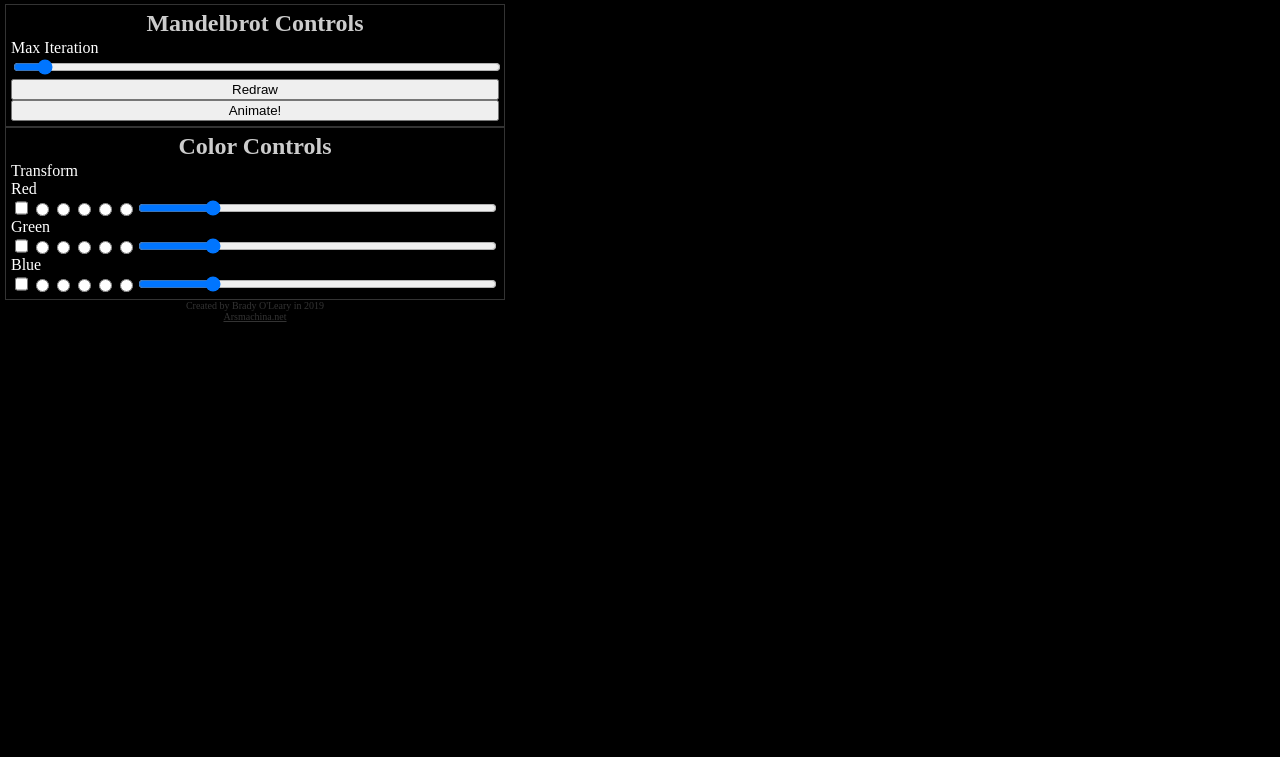
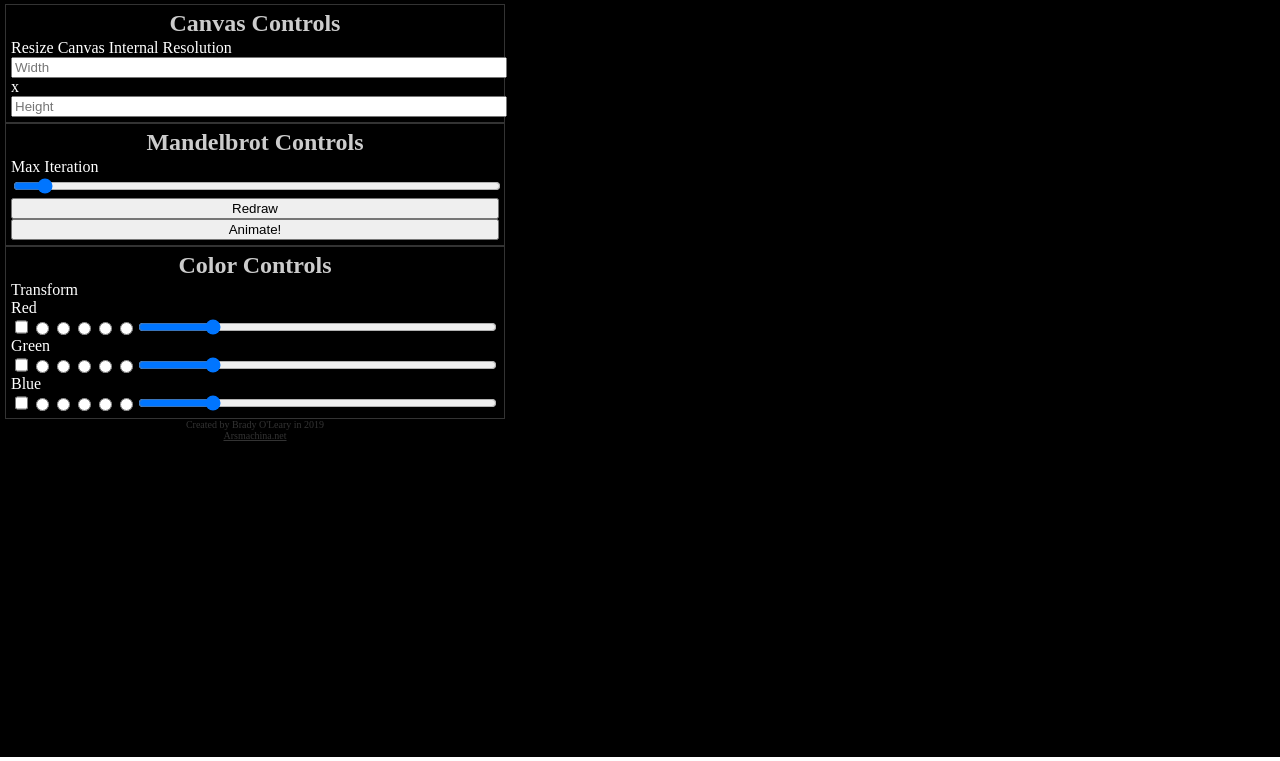
Before and after one commit to mboleary/fractals-canvas, a plain HTML site: page index.html in a window 1280 px wide. Shown: the part 43-804 px from the top of the page. Drawn offline with Linux system fonts and the light colour scheme.

```diff
--- a/index.html
+++ b/index.html
@@ -9,6 +9,11 @@
     <body onload="init()">
         <div id="controls">
             <h1> Canvas Fractal Demo </h1>
+            <div id="settings" class="controlGroup">
+                <h2> Canvas Controls </h2>
+                <label> Resize Canvas Internal Resolution </label>
+                <input type="number" id="r_w" placeholder="Width"> x <input type="number" id="r_h" placeholder="Height">
+            </div>
             <div id="controlView">
                 <div class="controlGroup" for="mandelbrot">
                     <h2> Mandelbrot Controls </h2>
```
Also changed, not shown: img/download.png (added).
